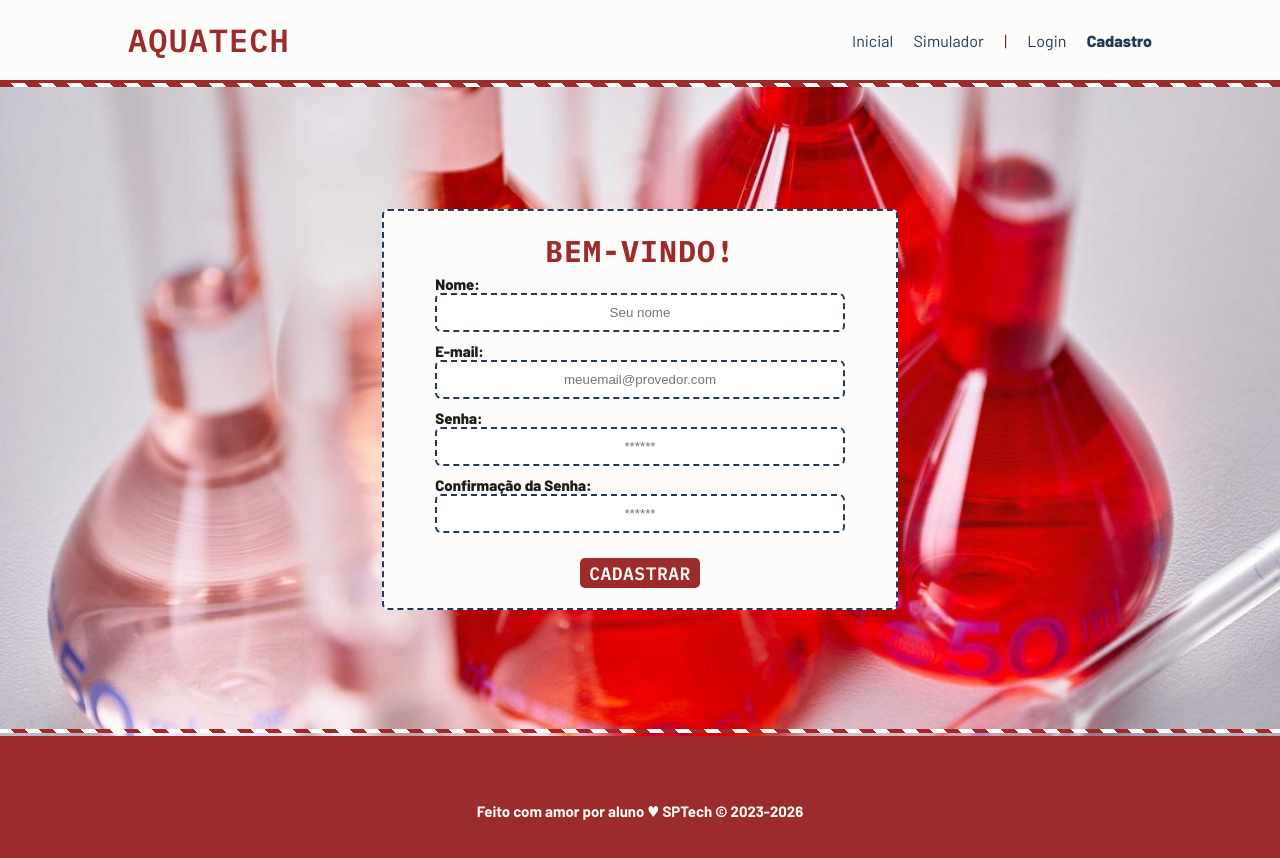
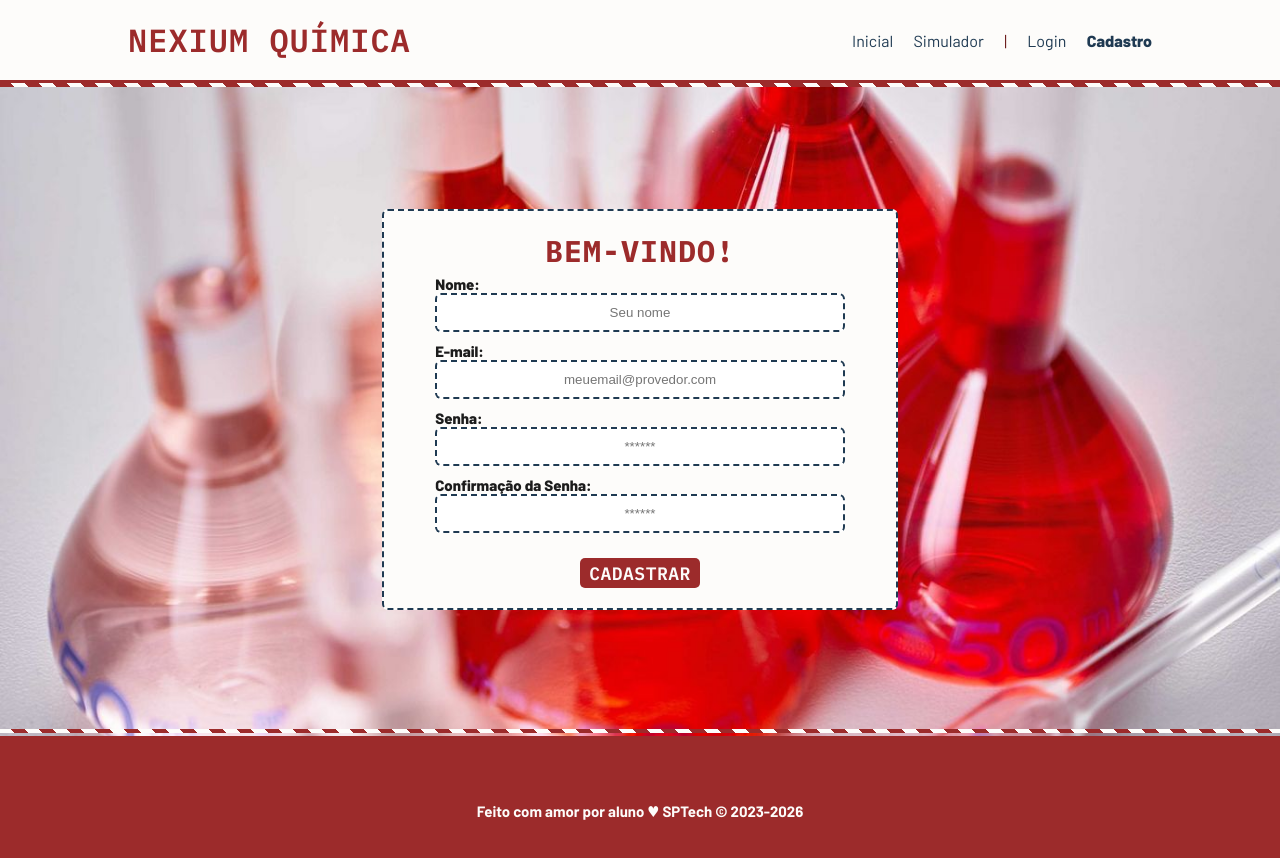
Before and after one commit to LUMI-Solutions-Tech/Desafio-Web-Data-Viz, a website: page public/cadastro.html in a window 1280 px wide. Drawn offline with Linux system fonts and the light colour scheme.

Commit message:
nome da empresa

```diff
--- a/public/cadastro.html
+++ b/public/cadastro.html
@@ -19,7 +19,7 @@
   <!--header inicio-->
   <div class="header">
     <div class="container">
-      <h1 class="titulo">AquaTech</h1>
+      <h1 class="titulo">Nexium Química</h1>
       <ul class="navbar">
         <li>
           <a href="index.html">Inicial</a>
```
Also changed, not shown: public/index.html (+1 -1 lines), public/login.html (+1 -1 lines), public/simulador.html (+1 -1 lines).
